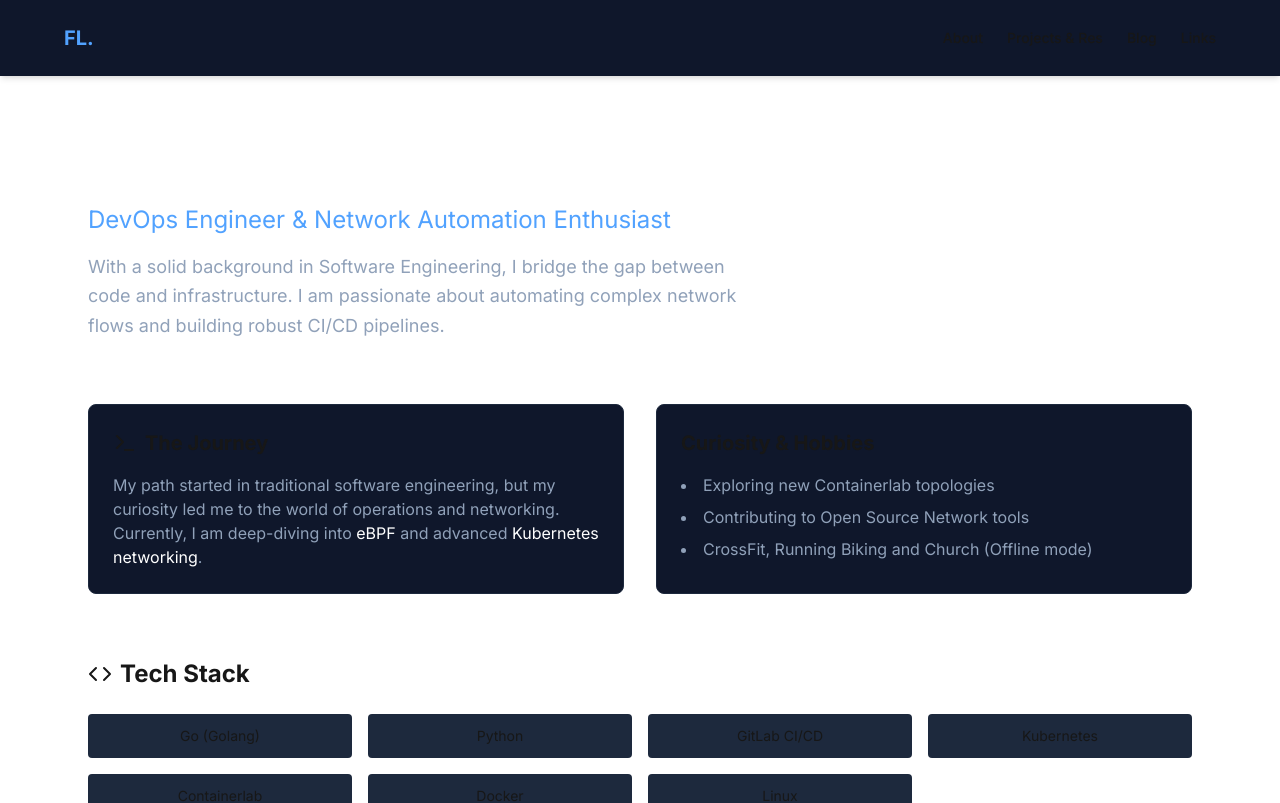
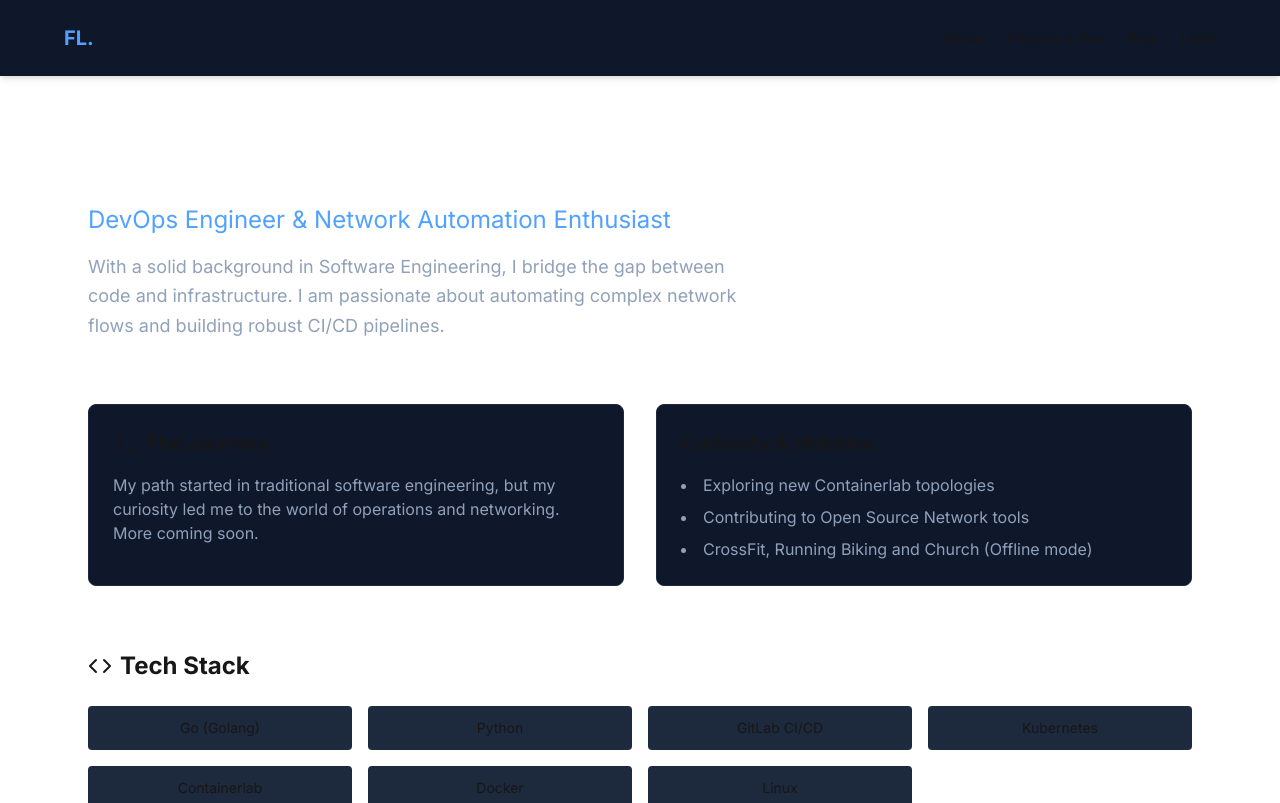
Before and after one commit to floehden/floehden.github.io, a Next.js app in the folder website/: page / in a window 1280 px wide. Shown: the top 803 px of the page. Built offline with nearby package versions, Linux system fonts and the light colour scheme.

Commit message:
change description of me

```diff
--- a/website/app/page.tsx
+++ b/website/app/page.tsx
@@ -26,7 +26,7 @@ export default function Home() {
           <h3 className="text-xl font-bold mb-4 flex items-center"><Terminal className="mr-2" /> The Journey</h3>
           <p className="text-slate-400">
             My path started in traditional software engineering, but my curiosity led me to the world of operations and networking.
-            Currently, I am deep-diving into <span className="text-white">eBPF</span> and advanced <span className="text-white">Kubernetes networking</span>.
+            More coming soon.
           </p>
         </div>
         <div className="bg-slate-900 p-6 rounded-lg border border-slate-800">
```
